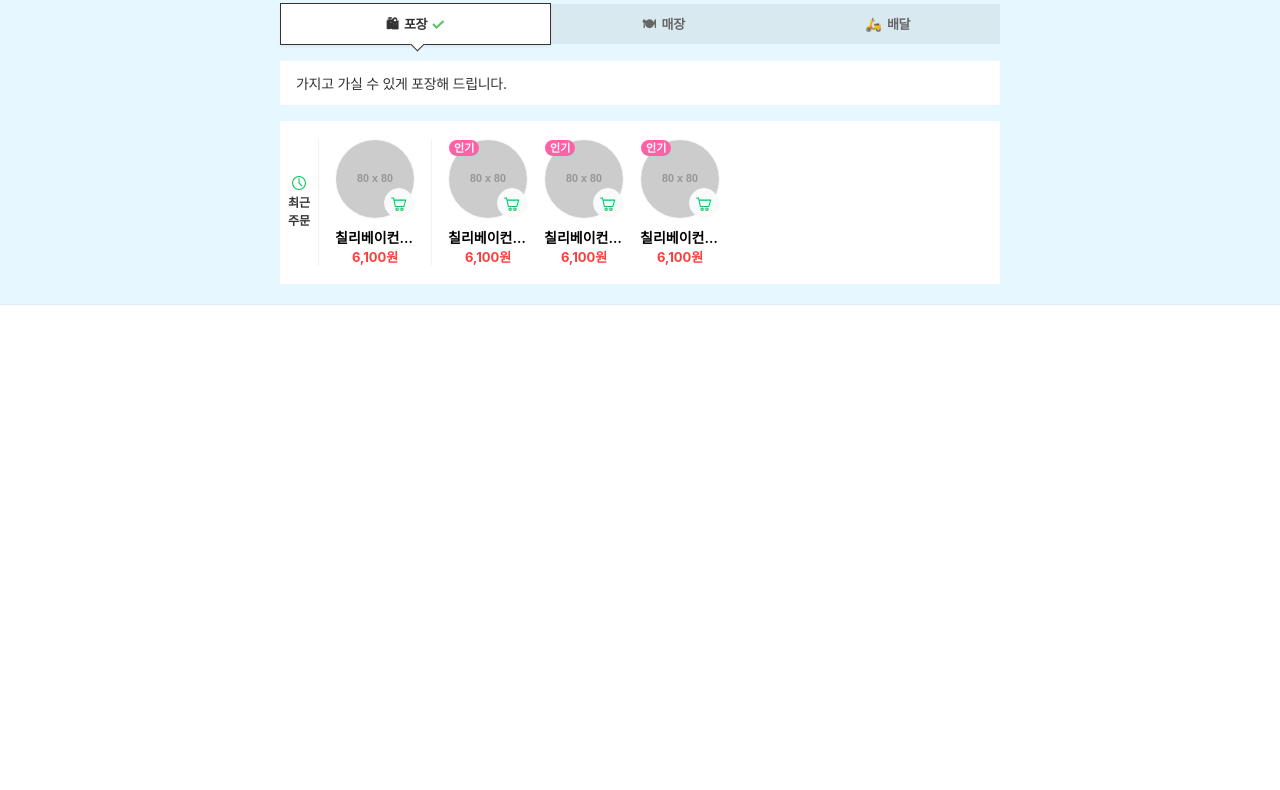
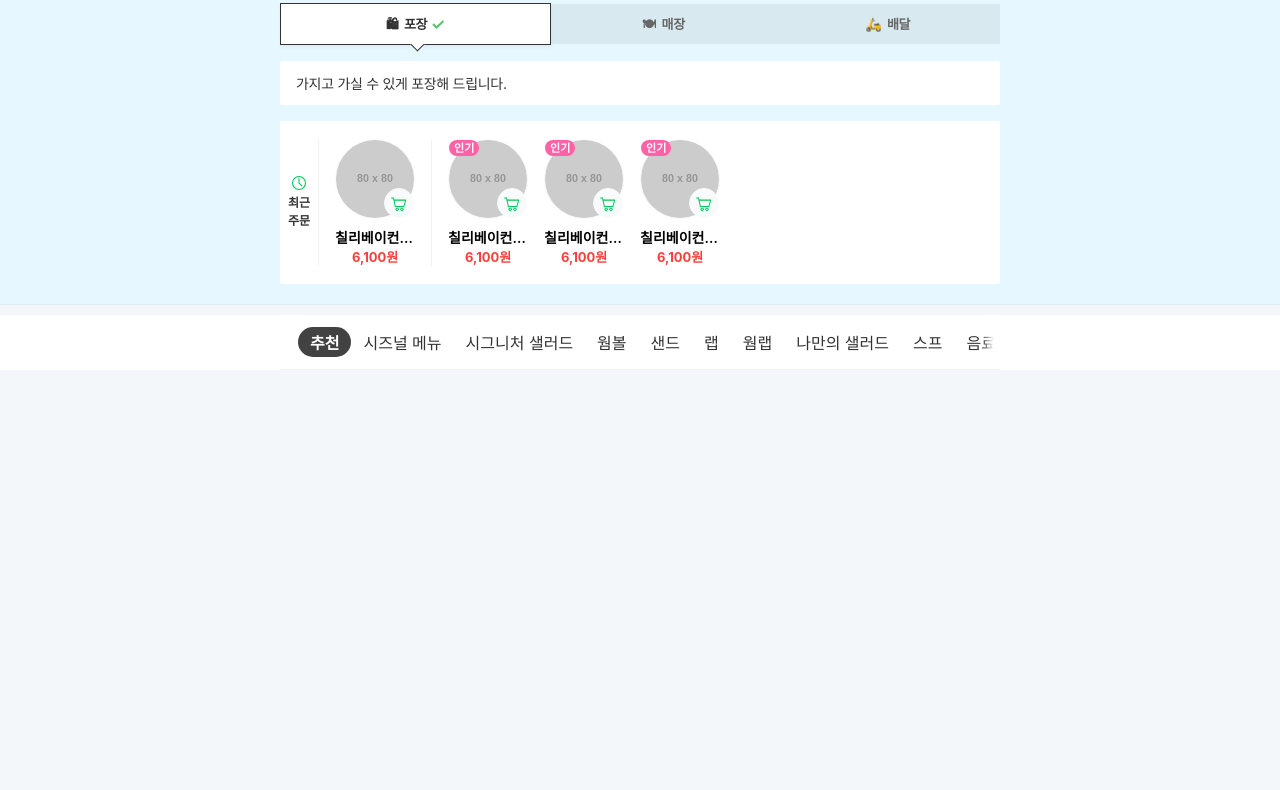
Before and after one commit to 0seo8/naver_clonecoding, a plain HTML site: page docs/index.html in a window 1280 px wide. Shown: the part 152-942 px from the top of the page. Drawn offline with Linux system fonts and the light colour scheme; placeholder pictures from the web are drawn by us.

Commit message:
메뉴 카테고리영역

```diff
--- /dev/null
+++ b/assets/scss/components/_menu_category_area.scss
@@ -0,0 +1,67 @@
+.menu-category-area {
+  position: sticky;
+  top: $header-height;
+  margin-top: 10px;
+  background-color: #fff;
+
+  .common-inner {
+    position: relative;
+    border-bottom: 1px solid $booking-color-border144;
+
+    &::before {
+      content: "";
+      position: absolute;
+      top: 0;
+      left: 0;
+      width: $m-padding;
+      height: 100%;
+      pointer-events: none;
+      background-image: linear-gradient(to right, #fff 35%, rgba(255, 2555, 255, 0));
+      z-index: 1;
+    }
+
+    &::after {
+      content: "";
+      position: absolute;
+      top: 0;
+      right: 0;
+      width: $m-padding;
+      height: 100%;
+      pointer-events: none;
+      background-image: linear-gradient(to right, rgba(255, 2555, 255, 0), #fff 65%);
+      z-index: 1;
+    }
+  }
+
+  .category-list {
+    display: flex;
+    align-items: center;
+    height: 54px;
+  }
+
+  .category-item {
+    &:first-child {
+      padding-left: $m-padding;
+    }
+
+    &:last-child {
+      padding-right: $m-padding;
+    }
+  }
+
+  .category-tab {
+    display: flex;
+    align-items: center;
+    padding: 0 12px;
+    font-size: 16px;
+    height: 30px;
+    border-radius: 15px;
+    color: $booking-color-text6;
+
+    &.is-active {
+      background-color: $booking-color-bg165;
+      font-weight: 700;
+      color: #fff;
+    }
+  }
+}
--- a/assets/scss/pages/_order_page.scss
+++ b/assets/scss/pages/_order_page.scss
@@ -1,5 +1,6 @@
 .container {
   padding-top: $place-header-height + $place-tab-height;
+  background-color: $booking-color-border151;
 
   .common-inner {
     margin: 0 auto;
--- a/assets/scss/styles.scss
+++ b/assets/scss/styles.scss
@@ -6,7 +6,8 @@
 @import "./base/preset";
 
 @import "./components/header_area";
-@import "./components/order_infor_area";
+@import "./components/menu_category_area";
+@import "./components/order_info_area";
 @import "./components/order_type";
 @import "./components/recent_order_area";
 
--- a/docs/index.html
+++ b/docs/index.html
@@ -16,28 +16,29 @@
       <div class="place-header" role="banner">
         <h1 class="title">
           <a href="#" class="link-back">
-            <img src="../assets/images/ico-back.svg" alt="뒤로가기" />
+            <img src="../assets/images/ico-back.svg" alt="뒤로가기">
           </a>
           샐러드 제로베이스점
         </h1>
         <a href="#" class="my-orders">주문내역</a>
       </div>
-      <div class="place-tab role=" tablist" scroll-x">
+      <div class="place-tab scroll-x" role="tablist">
         <div class="tab-inner">
-          <a href="" class="tab" role="tab"><span class="txt">홈</span></a>
-          <a href="" class="tab isactive" role="tab"><span class="txt">메뉴</span></a>
-          <a href="" class="tab" role="tab"><span class="txt">리뷰</span></a>
-          <a href="" class="tab" role="tab"><span class="txt">사진</span></a>
-          <a href="" class="tab" role="tab"><span class="txt">지도</span></a>
-          <a href="" class="tab" role="tab"><span class="txt">주변</span></a>
+          <a href="#" class="tab" role="tab"><span class="txt">홈</span></a>
+          <a href="#" class="tab is-active" role="tab"><span class="txt">메뉴</span></a>
+          <a href="#" class="tab" role="tab"><span class="txt">리뷰</span></a>
+          <a href="#" class="tab" role="tab"><span class="txt">사진</span></a>
+          <a href="#" class="tab" role="tab"><span class="txt">지도</span></a>
+          <a href="#" class="tab" role="tab"><span class="txt">주변</span></a>
         </div>
       </div>
     </header>
-    <!-- //고정헤더영역 -->
+    <!-- // 고정헤더영역 -->
 
     <!-- 주문정보영역 -->
     <div class="order-info-area">
       <div class="common-inner">
+        <div class="info-main">
           <div class="info-main-title">
             <div class="title">
               <svg viewBox="0 0 18 18" class="ico-n-logo">
@@ -48,10 +49,11 @@
               주문
             </div>
           </div>
+
           <!-- 주문분류 -->
           <div class="tab-switch-box" role="tablist">
-          <a href="#" class="tab-switch is-active" role="tab">🛍&nbsp;&nbsp;포장<img src="../assets/images/ico-check.svg"
-              alt="" class="ico-check" aria-hidden="true"></a>
+            <a href="#" class="tab-switch is-active" role="tab">🛍&nbsp;&nbsp;포장<img
+                src="../assets/images/ico-check.svg" alt="" class="ico-check" aria-hidden="true"></a>
             <a href="#" class="tab-switch" role="tab">🍽&nbsp;&nbsp;매장<img src="../assets/images/ico-check.svg" alt=""
                 class="ico-check" aria-hidden="true"></a>
             <a href="#" class="tab-switch" role="tab">🛵&nbsp;&nbsp;배달<img src="../assets/images/ico-check.svg" alt=""
@@ -71,7 +73,6 @@
             </svg>
             지금은 주문을 받을 수 없습니다.
           </div>
-        <!-- //주문분류 -->
 
           <!-- 최근 주문 내역 -->
           <div class="recent-order-area">
@@ -82,65 +83,86 @@
               <ul class="recent-menu-list">
                 <li class="recent-menu-item is-ordered">
                   <div class="menu-img-area">
-                  <img src="http://via.placeholder.com/80" class="menu-img" alt="메뉴사진">
+                    <img class="menu-img" src="https://via.placeholder.com/80" alt="메뉴사진">
                     <span class="badge-cart">
                       <img src="../assets/images/ico-cart.svg" alt="" class="ico-cart">
                     </span>
                   </div>
-              <p class="menu-name">칠리베이컨 윔볼</p>
+                  <p class="menu-name">칠리베이컨 웜볼</p>
                   <p class="menu-price">6,100원</p>
                 </li>
+
                 <li class="recent-menu-item">
                   <div class="menu-img-area">
                     <span class="badge-popular">인기</span>
-                  <img src="http://via.placeholder.com/80" class="menu-img" alt="메뉴사진">
+                    <img class="menu-img" src="https://via.placeholder.com/80" alt="메뉴사진">
                     <span class="badge-cart">
                       <img src="../assets/images/ico-cart.svg" alt="" class="ico-cart">
                     </span>
                   </div>
-              <p class="menu-name">칠리베이컨 윔볼</p>
+                  <p class="menu-name">칠리베이컨 웜볼</p>
                   <p class="menu-price">6,100원</p>
                 </li>
+
                 <li class="recent-menu-item">
                   <div class="menu-img-area">
                     <span class="badge-popular">인기</span>
-                  <img src="http://via.placeholder.com/80" class="menu-img" alt="메뉴사진">
+                    <img class="menu-img" src="https://via.placeholder.com/80" alt="메뉴사진">
                     <span class="badge-cart">
                       <img src="../assets/images/ico-cart.svg" alt="" class="ico-cart">
                     </span>
                   </div>
-              <p class="menu-name">칠리베이컨 윔볼</p>
+                  <p class="menu-name">칠리베이컨 웜볼</p>
                   <p class="menu-price">6,100원</p>
                 </li>
+
                 <li class="recent-menu-item">
                   <div class="menu-img-area">
                     <span class="badge-popular">인기</span>
-                  <img src="http://via.placeholder.com/80" class="menu-img" alt="메뉴사진">
+                    <img class="menu-img" src="https://via.placeholder.com/80" alt="메뉴사진">
                     <span class="badge-cart">
                       <img src="../assets/images/ico-cart.svg" alt="" class="ico-cart">
                     </span>
                   </div>
-              <p class="menu-name">칠리베이컨 윔볼</p>
+                  <p class="menu-name">칠리베이컨 웜볼</p>
                   <p class="menu-price">6,100원</p>
                 </li>
               </ul>
             </div>
           </div>
-
-        <!-- //최근 주문 내역 -->
         </div>
       </div>
+    </div>
+    <!-- // 주문정보영역 -->
 
-    <!-- //주문정보영역 -->
+    <!-- 메뉴카테고리 영역 -->
+    <div class="menu-category-area">
+      <div class="common-inner">
+        <ul class="category-list scroll-x">
+          <li class="category-item"><a href="#"class="category-tab is-active">추천</a></li>
+          <li class="category-item"><a href="#"class="category-tab">시즈널 메뉴</a></li>
+          <li class="category-item"><a href="#"class="category-tab">시그니처 샐러드</a></li>
+          <li class="category-item"><a href="#"class="category-tab">웜볼</a></li>
+          <li class="category-item"><a href="#"class="category-tab">샌드</a></li>
+          <li class="category-item"><a href="#"class="category-tab">랩</a></li>
+          <li class="category-item"><a href="#"class="category-tab">웜랩</a></li>
+          <li class="category-item"><a href="#"class="category-tab">나만의 샐러드</a></li>
+          <li class="category-item"><a href="#"class="category-tab">스프</a></li>
+          <li class="category-item"><a href="#"class="category-tab">음료</a></li>
+          <li class="category-item"><a href="#"class="category-tab">드레싱추가</a></li>
+        </ul>
+      </div>
+    </div>
+    <!-- //메뉴카테고리 영역 -->
+
     <!-- 임시 -->
-    <div style="height: 1000px";></div>
+    <div style="height: 1000px;"></div>
+  </div>
 
-  </div>
-  <div class="dimmed-layer hidden">
+
+  <div class="dimmed-layer hidden"></div>
   <div class="order-type-popup hidden">
-      <p class="title">
-        어디서 드시나요?
-      </p>
+    <p class="title">어디서 드시나요?</p>
     <div class="type-list">
       <a href="#" class="type-item">
         <svg class="icon" xmlns="http://www.w3.org/2000/svg" viewBox="0 0 512 512" width="512" height="512">
@@ -173,7 +195,6 @@
       </a>
     </div>
   </div>
-  </div>
 </body>
 
 </html>
```
Also changed, not shown: assets/css/styles.css, assets/scss/abstracts/_variables.scss (line endings or trailing spaces), assets/scss/components/_order_info_area.scss (renamed from assets/scss/components/_order_infor_area.scss), 1 other file. Lines whose indentation alone changed are shown as unchanged.
